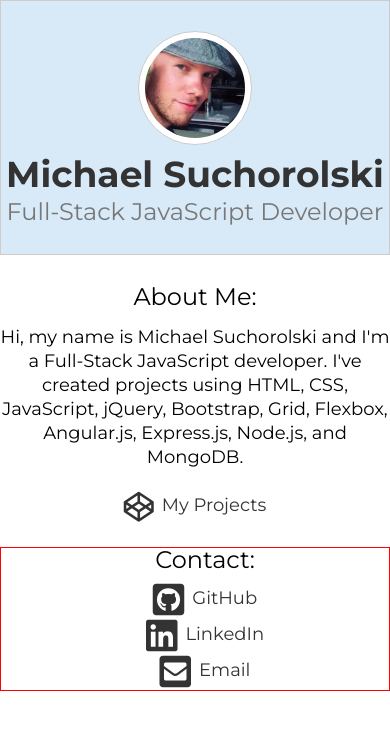
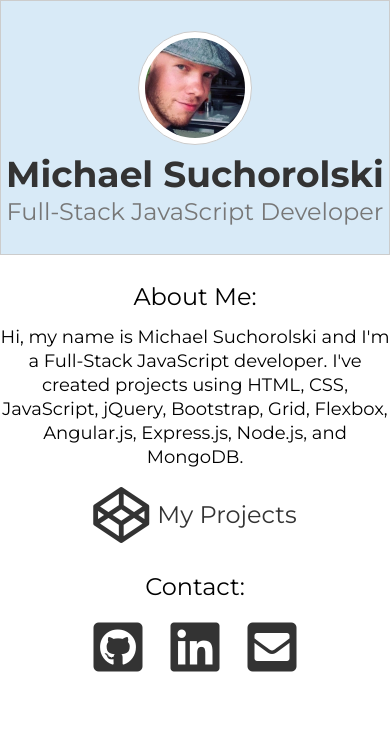
Before and after one commit to mikesuchor/Portfolio2, a plain HTML site: page index.html in a window 390 px wide. Drawn offline with nearby package versions, Linux system fonts and the light colour scheme.

Commit message:
Removed icon text and changed layout when viewed on mobile

```diff
--- a/style.css
+++ b/style.css
@@ -106,6 +106,15 @@ a:link, a:active, a:visited {
 }
 
 @media all and (max-width:500px) {
+    .fa-codepen {
+        font-size: 52px;
+        line-height: 52px;
+    }
+
+    .icon-link-text {
+        font-size: 24px;
+    }
+
     .about-section {
         flex-wrap: wrap;
         text-align: center;
@@ -116,10 +125,26 @@ a:link, a:active, a:visited {
         margin: 0;
     }
 
-    .about-section .contact {
+    .about-section .contact{
+        padding-left: 0;
+        margin-top: 30px;
+        flex: 1 1 100%;
+    }
+
+    .about-section .contact-icons {
         margin-top: 20px;
-        flex: 1 1 100%;
-        border: 1px solid red;
-        padding-left: 20px;
+        flex: 1;
+        display: flex;
+        justify-content: center;
+    }
+
+    .contact .icon-link-text {
+        display: none;
+    }
+
+    .fab, .fas {
+        color: #333;
+        font-size: 56px;
+        padding: 0 14px;
     }
 }
```
